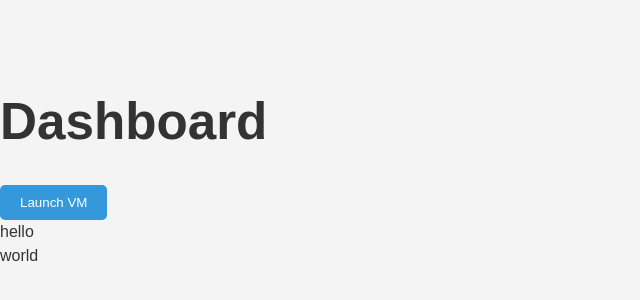
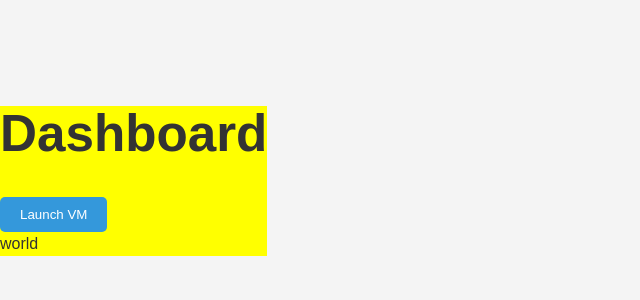
Before and after one commit to JohanCodeForFun/safe-grades, a React (Vite) app: page /dashboard in a window 1280 px wide. Shown: the part 236-536 px from the top of the page, without its empty margins (0-640 px from the left). Built offline with nearby package versions, Linux system fonts and the light colour scheme.

Commit message:
fix shitty split screen

```diff
--- a/src/App.css
+++ b/src/App.css
@@ -4,24 +4,3 @@
   padding: 2rem;
   text-align: center;
 }
-
-.split-screen {
-  display: flex;
-  height: 100vh;
-  background-color: yellow !important;
-}
-
-.split-screen .left,
-.split-screen .right {
-  flex: 1;
-  display: flex;
-}
-
-.split-screen .left {
-  background-color: red;
-  color: red;
-}
-
-.split-screen .right {
-  background-color: green;
-}
--- a/src/Dashboard.tsx
+++ b/src/Dashboard.tsx
@@ -1,5 +1,5 @@
 import { useState } from 'react'
-import './styles/App.css'
+import './styles/Dashboard.css'
 
 function App() {
   const [isToggled, setIsToggled] = useState(false);
@@ -8,23 +8,21 @@ function App() {
     setIsToggled(!isToggled);
   }
   return (
-    <>
+    <div className={isToggled ? 'split-screen' : 'fullscreen'}>
+      <div className="left">
+
       <h1>Dashboard</h1>
-      <div>
       <button onClick={handleToggleVM}>
         {isToggled ? 'Shutdown VM' : 'Launch VM'}
         </button>
         {isToggled && <div>Virtual machine is on.</div>}
       </div>
-      <div className="split-screen">
-        <div className="left">
-          hello
-        </div>
+      <div>
         <div className="right">
           world
         </div>
       </div>
-    </>
+    </div>
   )
 }
 
--- /dev/null
+++ b/src/styles/Dashboard.css
@@ -0,0 +1,27 @@
+.fullscreen {
+  background-color: yellow;
+}
+
+.split-screen {
+  display: flex;
+  height: 100vh;
+  background-color: yellow !important;
+}
+
+.split-screen .left,
+.split-screen .right {
+  flex: 1;
+  display: flex;
+  flex-direction: column;
+  height: 100%;
+}
+
+.split-screen .left {
+  background-color: red;
+  min-width: 50vw;
+}
+
+.split-screen .right {
+  background-color: green;
+  min-width: 50vw;
+}
```
